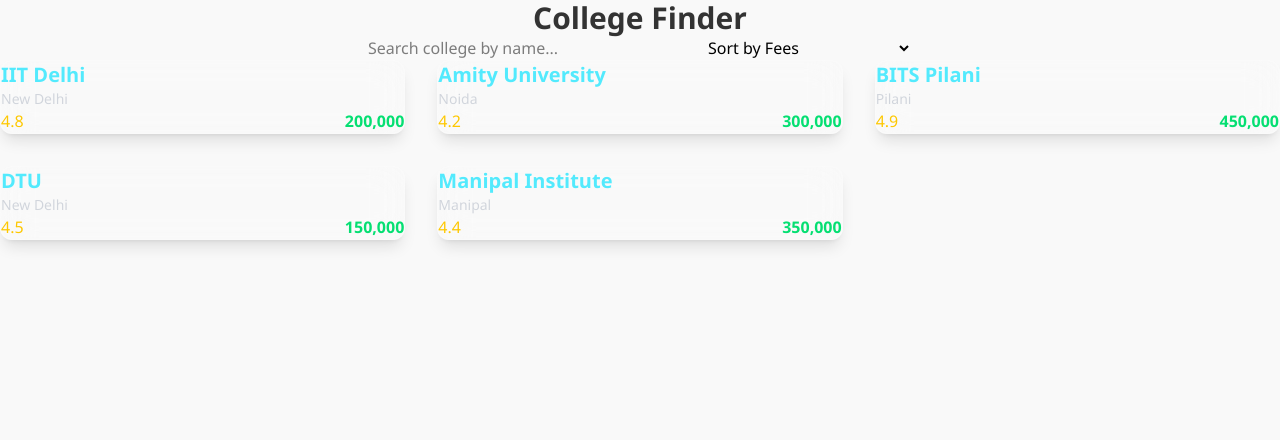
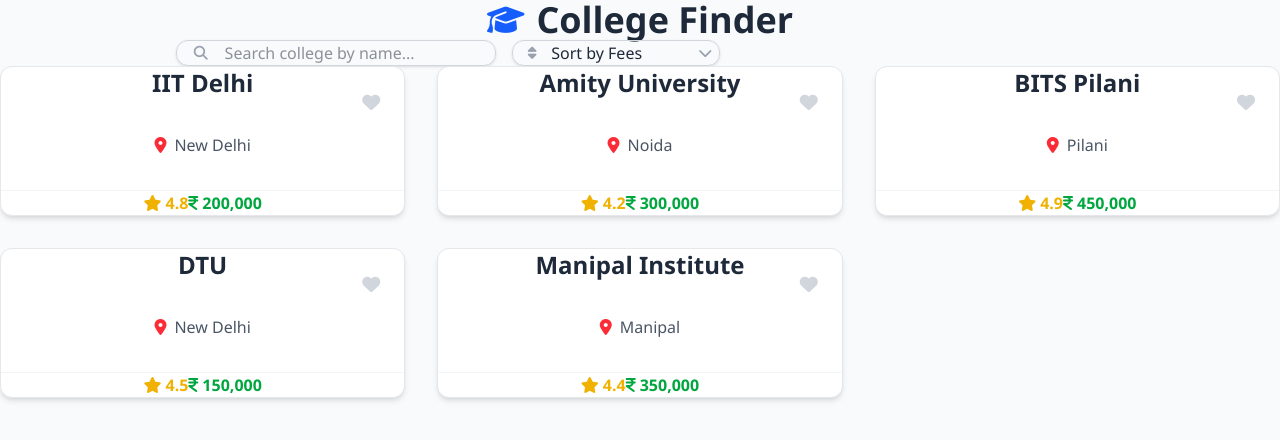
Before and after one commit to Sanjoli06/MatchToCollege, a React (Vite) app: page / in a window 1280 px wide. Shown: the top 440 px of the page. Built offline with nearby package versions, Linux system fonts and the light colour scheme.

Commit message:
[Update]: Fixing search bar

```diff
--- a/src/App.jsx
+++ b/src/App.jsx
@@ -7,58 +7,80 @@
   const [sortOption, setSortOption] = useState("");
 
   // Filter first
-  let filteredColleges = collegeData.filter(college =>
+  let filteredColleges = collegeData.filter((college) =>
     college.name.toLowerCase().includes(search.toLowerCase())
   );
 
   // Sort only if option selected
   if (sortOption === "asc") {
-    filteredColleges = [...filteredColleges].sort(
-      (a, b) => a.fees - b.fees
-    );
+    filteredColleges = [...filteredColleges].sort((a, b) => a.fees - b.fees);
   } else if (sortOption === "desc") {
-    filteredColleges = [...filteredColleges].sort(
-      (a, b) => b.fees - a.fees
-    );
+    filteredColleges = [...filteredColleges].sort((a, b) => b.fees - a.fees);
   }
 
   return (
-    <div className="min-h-screen px-6 py-10">
-
+    <div className="min-h-screen bg-gray-50 px-6 py-10">
       {/* Header */}
-      <h1 className="text-3xl font-bold text-center mb-8">
+      <h1 className="text-4xl font-bold text-center mb-16 flex items-center justify-center gap-3 text-gray-800">
+        <i className="fas fa-graduation-cap text-3xl text-blue-600"></i>
         College Finder
       </h1>
 
       {/* Controls */}
-      <div className="flex flex-col md:flex-row gap-4 justify-center mb-10">
+      <div className="flex flex-col md:flex-row gap-4 justify-center mb-16 max-w-4xl mx-auto">
+        {/* Search */}
+        <div className="w-full md:w-80">
+          <div className="flex items-center border border-gray-300 rounded-xl shadow-sm focus-within:ring-2 focus-within:ring-blue-500">
+            {/* Icon area */}
+            <span className="w-14 flex items-center justify-center text-gray-400">
+              <i className="fa-solid fa-magnifying-glass text-sm"></i>
+            </span>
 
-        {/* Search */}
+            {/* Input */}
             <input
               type="text"
               placeholder="Search college by name..."
               value={search}
               onChange={(e) => setSearch(e.target.value)}
-          className="px-4 py-2 rounded-lg text-black w-full md:w-80 focus:outline-none"
+              className="w-full py-3 pr-4 pl-2 text-gray-800 focus:outline-none"
             />
+          </div>
+        </div>
 
         {/* Sort Dropdown */}
+        <div className="w-full md:w-52">
+          <div className="flex items-center border border-gray-300 rounded-xl shadow-sm focus-within:ring-2 focus-within:ring-blue-500">
+            {/* Left icon */}
+            <span className="w-14 flex items-center justify-center text-gray-400">
+              <i className="fa-solid fa-sort text-sm"></i>
+            </span>
+
+            {/* Select */}
             <select
               value={sortOption}
               onChange={(e) => setSortOption(e.target.value)}
-          className="px-4 py-2 rounded-lg text-black w-full md:w-52 cursor-pointer focus:outline-none"
+              className="w-full py-3 pr-10 text-gray-800 bg-transparent focus:outline-none cursor-pointer appearance-none"
             >
-          <option value="" disabled>
+              {/* Placeholder (hidden in dropdown) */}
+              <option value="" disabled hidden>
                 Sort by Fees
               </option>
+
               <option value="asc">Fees: Low → High</option>
               <option value="desc">Fees: High → Low</option>
             </select>
+
+            {/* Right arrow */}
+            <span className="w-10 flex items-center justify-center text-gray-400 pointer-events-none">
+              <i className="fa-solid fa-chevron-down text-sm"></i>
+            </span>
+          </div>
+        </div>
       </div>
 
       {/* College Grid */}
-      <div className="grid grid-cols-1 md:grid-cols-2 lg:grid-cols-3 gap-8">
-        {filteredColleges.map(college => (
+      <div className="grid grid-cols-1 md:grid-cols-2 lg:grid-cols-3 gap-8 max-w-7xl mx-auto mt-12 place-items-center">
+        {filteredColleges.map((college) => (
           <CollegeCard key={college.id} college={college} />
         ))}
       </div>
--- a/src/components/CollegeCard.jsx
+++ b/src/components/CollegeCard.jsx
@@ -1,24 +1,33 @@
 const CollegeCard = ({ college }) => {
   return (
-    <div className="bg-white/10 backdrop-blur-lg rounded-xl p-6 shadow-lg
-                    hover:scale-105 transition-transform duration-300
-                    border border-white/20">
+    <div className="bg-white rounded-xl p-10 shadow-md hover:shadow-lg transition-shadow duration-300 border border-gray-200 overflow-hidden h-full flex flex-col justify-between relative min-h-[150px] w-full max-w-md mx-auto">
 
-      <h2 className="text-xl font-semibold text-cyan-300">
-        {college.name}
-      </h2>
+      <div className="absolute top-6 right-6">
+        <i className="fa-solid fa-heart text-gray-300 hover:text-red-500 cursor-pointer transition-colors text-lg"></i>
+      </div>
 
-      <p className="text-sm text-gray-300 mt-1">
-         {college.city}
-      </p>
+      <div className="flex justify-center items-start mb-8">
+        <h2 className="text-2xl font-semibold text-gray-800 text-center">
+          {college.name}
+        </h2>
+      </div>
 
-      <div className="flex justify-between items-center mt-4">
-        <span className="text-yellow-400 font-medium">
-           {college.rating}
+      <div className="flex-1 flex flex-col justify-center items-center mb-8">
+        <p className="text-base text-gray-600 flex items-center gap-2 px-4 text-center">
+          <i className="fa-solid fa-location-dot text-red-500 flex-shrink-0"></i>
+          <span>{college.city}</span>
+        </p>
+      </div>
+
+      <div className="flex justify-center items-center pt-4 border-t border-gray-100">
+        <span className="text-yellow-500 font-semibold flex items-center gap-1 pr-12">
+          <i className="fa-solid fa-star flex-shrink-0"></i>
+          <span>{college.rating}</span>
         </span>
 
-        <span className="text-green-400 font-semibold">
-           {college.fees.toLocaleString()}
+        <span className="text-green-600 font-semibold flex items-center gap-1 pl-12">
+          <i className="fa-solid fa-indian-rupee-sign flex-shrink-0"></i>
+          <span>{college.fees.toLocaleString()}</span>
         </span>
       </div>
     </div>
--- a/src/index.css
+++ b/src/index.css
@@ -6,6 +6,4 @@
 
 body {
   font-family: 'Segoe UI', Tahoma, Geneva, Verdana, sans-serif;
-  background-color: #f9f9f9;
-  color: #333;
 }
```
Lines whose indentation alone changed are shown as unchanged.
